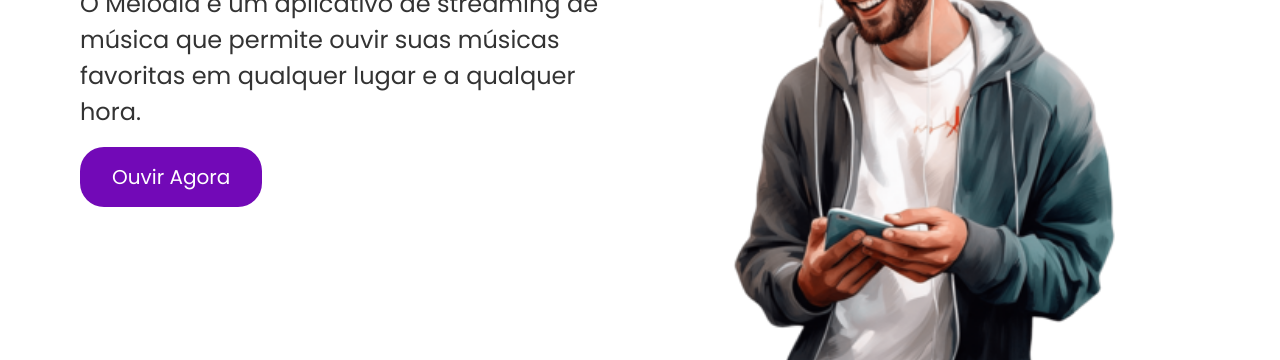
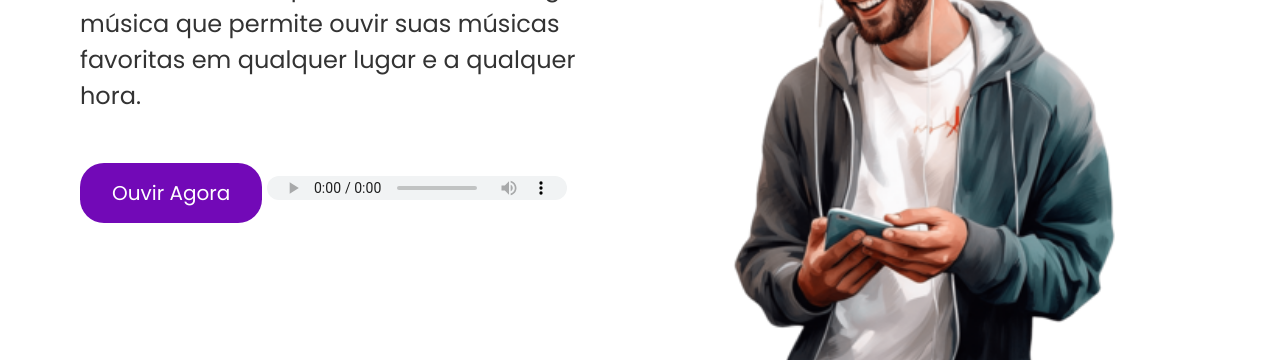
Before and after one commit to Wisers-1ESS/Melodia, a plain HTML site: page index.html in a window 1280 px wide. Shown: the part 309-669 px from the top of the page. Drawn offline with nearby package versions, Linux system fonts and the light colour scheme.

Commit message:
audio controls add and contact comment
Adicionei comentários e os controles do audio ao codigo.

```diff
--- a/index.css
+++ b/index.css
@@ -13,7 +13,11 @@
   background-color: #3a0ca3;
   border-radius: 10px;
 }
-
+audio{
+  padding-top: 30px;
+  color: white;
+  align-items: center;
+}
 header {
   display: flex;
   position: sticky;
--- a/index.html
+++ b/index.html
@@ -12,8 +12,6 @@
 </head>
 
 <body>
-  <audio src="./musicas/Book Bag - E's Jammy Jams.mp3" autoplay></audio>
-  <!--Para adicionar os controles da musica na página, utilize "control" apos a tag autoplay-->
   <!-- --- Header --- -->
 
   <header>
@@ -59,6 +57,7 @@
           suas músicas favoritas em qualquer lugar e a qualquer hora.
         </p>
         <a href="#funcionalidades">Ouvir Agora</a>
+        <audio src="./musicas/Book Bag - E's Jammy Jams.mp3" controls autoplay></audio>
       </div>
       <img src="images/listen.png" alt="Imagem de um celular com o aplicativo Melodia aberto" />
     </section>
@@ -141,7 +140,7 @@
 
       </div>
     </section>
-
+<!--Sessão de Feedbacks-->
     </section>
     <section class="testimonial-section text-center depoimentos" id="depoimentos">
       <h2 class="section-title mb-4">O que nossos usuários estão dizendo</h2>
@@ -181,7 +180,7 @@
     <section id="contato">
       <h1 style="color: rgb(146, 14, 199); font-size: 42px">Fale Conosco!</h1>
       <hr class="line" />
-
+                                  <!--Formulário de contato-->
       <div class="centro">
         <div class="texto">
           <h2 class="entre">Entre em contato conosco via:</h2>
```
